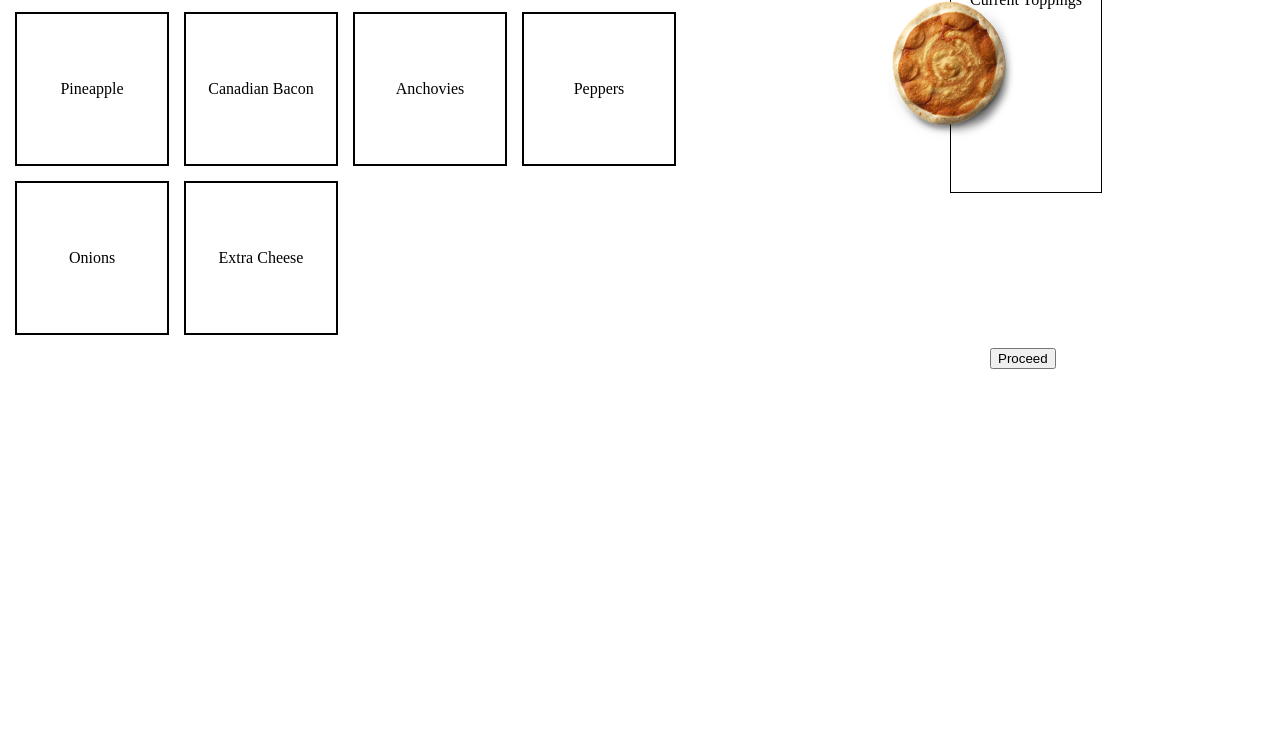
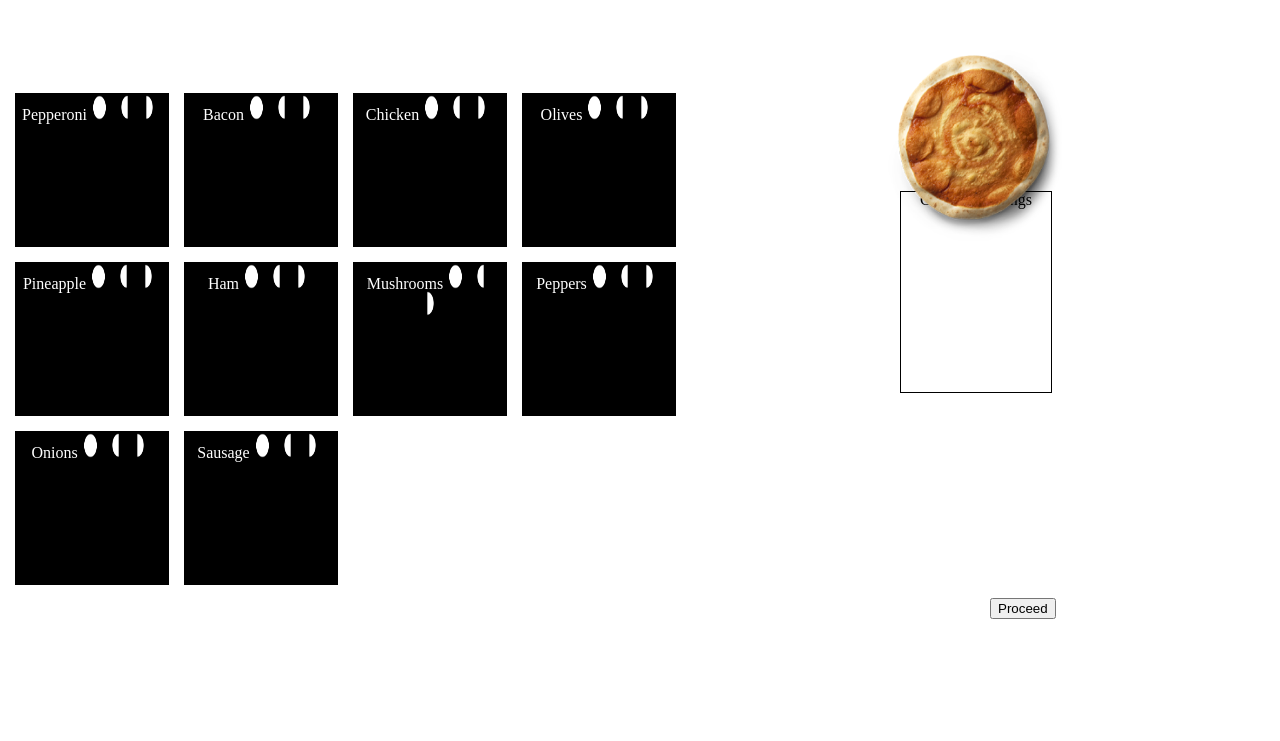
Before and after one commit to DestinyZinke/PizzaLab, a plain HTML site: page Pizza_Lab/custom.html in a window 1280 px wide. Shown: the part 59-800 px from the top of the page. Drawn offline with Linux system fonts and the light colour scheme.

Commit message:
Toppings Correctly Add

```diff
--- a/Pizza_Lab/script.js
+++ b/Pizza_Lab/script.js
@@ -1,4 +1,4 @@
-var buttonNames = ['Pepperoni', 'Bacon', 'Grilled Chicken', 'Olives', 'Pineapple', 'Canadian Bacon', 'Anchovies', 'Peppers', 'Onions', 'Extra Cheese'];
+var buttonNames = ['Pepperoni', 'Bacon', 'Chicken', 'Olives', 'Pineapple', 'Ham', 'Mushrooms', 'Peppers', 'Onions', 'Sausage'];
 var buttons = [];
 var tPrice = 0;
 var count = 0;
@@ -8,8 +8,9 @@ var pizza={
     size : "Default",
     price: 0
 }
+var side;
 
-
+"<div>"+name+'<button 1 id="'+name+'Full"/><button 2 id="'+name+'left"/>'
 
 
 function createHTML(){
@@ -169,24 +170,79 @@ function createButtonContainer(){
 
 
   function buildButton(item, index, arr){
-
-
     console.log("button " + item + " at index " + index + ' created.');
     buttons[index] = document.createElement('div');
     buttons[index].textContent = item;
+    buttons[index].style.color = "#fff";
+    buttons[index].style.backgroundColor = "#000";
+    buttons[index].innerHTML += "<img class=side_buttons src=Images/Full.png onclick='full(\""+item+"\")'><img class=side_buttons src=Images/Left.png onclick='left(\""+item+"\")''><img class=side_buttons src=Images/Right.png onclick='right(\""+item+"\")'>";
     buttons[index].setAttribute('class', 'btn');
     container.appendChild(buttons[index]);
-    buttons[index].addEventListener('click', btnClicked);
+//    buttons[index].addEventListener('click', btnClicked);
   }
 
-  function btnClicked(evt) {
-    console.log(evt.target.innerText + " clicked");
-    var temp = evt.target.innerText;
-    console.log(temp);
-    document.getElementById('toppings').innerHTML += temp + "<br><br>";
-    pizza.toppings.push(temp);
-    document.getElementById('currentPizza').innerHTML += "<img class=current_pizza_toppings src= Images/" + evt.target.innerText +"Full.png />";
+  function full(e){
+      console.log(side);
+      var tempTopping = e;
+      side = e + "Full.png";
+      var currentClass = "current_pizza_toppings";
+      if(document.getElementById(side) != undefined){
+          removeTopping(side);
+      }else if(document.getElementById(side) == undefined){
+        var t1 = e +"Left.png";
+        var t2 = e+"Right.png";
+        checkallToppings(t1, t2);
+        addTopping(side, tempTopping, currentClass);
+      }
+  }
+
+  function left(e){
+    var tempTopping = e;
+    side = e+"Left.png"
+    var currentClass = "left_pizza_toppings";
+    if(document.getElementById(side) != undefined){
+        removeTopping(side);
+    }else if(document.getElementById(side) == undefined){
+        var t1 = e +"Full.png";
+        var t2 = e+"Right.png";
+        checkallToppings(t1, t2);
+      addTopping(side, tempTopping, currentClass);
+    }
+  }
+
+  function right(e){
+    var tempTopping = e;
+      side = e+"Right.png";
+      var currentClass = "right_pizza_toppings";
+    if(document.getElementById(side) != undefined){
+        removeTopping(side);
+    }else if(document.getElementById(side) == undefined){
+        var t1 = e +"Full.png";
+        var t2 = e+"Left.png";
+        checkallToppings(t1, t2);
+        addTopping(side, tempTopping, currentClass);
+    }
+  }
+
+
+  function addTopping(e, thisTopping, currentClass) {
+    document.getElementById('toppings').innerHTML += thisTopping + "<br><br>";
+    pizza.toppings.push(thisTopping);
+    document.getElementById('currentPizza').innerHTML += "<img id=" + e + " class=" + currentClass + " src= Images/"+ e+ " />";
     checkPrice();
+  }
+
+  function checkallToppings(t1, t2){
+    if(document.getElementById(t1) != undefined){
+        removeTopping(t1);
+    }
+    if(document.getElementById(t2) != undefined){
+        removeTopping(t2);
+    }
+  }
+  function removeTopping(e){
+    var elem = document.getElementById(e);
+    elem.remove();
   }
 
   function checkPrice(){
--- a/Pizza_Lab/style.css
+++ b/Pizza_Lab/style.css
@@ -68,7 +68,7 @@ a:hover{
     margin-left: 15px;
     margin-bottom: 15px;
     text-align: center;
-    line-height: 150px;
+    line-height: 15px;
     cursor: pointer;
     user-select: none;
     float: left;
@@ -76,28 +76,55 @@ a:hover{
 
   #container{
     max-width: 775px;
-    margin-top: -350px;
+    margin-top: -300px;
     /* position: relative; */
     /* top: 125px; */
   }
 
-  .current_pizza_toppings{
+  .top_pizza_toppings{
       margin-top: 50px;
       /* position: relative; */
       /* top: 100px; */
       margin-left: 875px;
-      width: 150px;
-      height: 150px;
+      width: 200px;
+      height: 200px;
+      position: absolute;
   }
 
-  img{
-    top:0;
-    left: 0;
+  .current_pizza_toppings{
+    margin-top: 50px;
+    /* position: relative; */
+    /* top: 100px; */
+    margin-left: 875px;
+    width: 200px;
+    height: 200px;
     position: absolute;
-  }
+}
+
+  .left_pizza_toppings{
+    margin-top: 50px;
+    /* position: relative; */
+    /* top: 100px; */
+    margin-left: 875px;
+    width: 125px;
+    height: 200px;
+    position: absolute;
+}
+
+.right_pizza_toppings{
+    margin-top: 50px;
+    /* position: relative; */
+    /* top: 100px; */
+    margin-left: 935px;
+    width: 125px;
+    height: 200px;
+    position: absolute;
+}
+
 
   #topping_list{
-      margin-left: 950px;
+      margin-top: 200px;
+      margin-left: 900px;
       text-align: center;
       border: 1px solid #000;
       width: 150px;
@@ -177,3 +204,8 @@ a:hover{
     text-decoration: none;
     cursor: pointer;
 }
+
+.side_buttons{
+    width: 25px;
+    height: 25px;
+}
```
Also changed, not shown: Pizza_Lab/Images/ChickenFull.png (renamed from Pizza_Lab/Images/GrilledChickenFull.png), Pizza_Lab/Images/ChickenLeft.png (renamed from Pizza_Lab/Images/GrilledChickenLeft.png), Pizza_Lab/Images/ChickenRight.png (renamed from Pizza_Lab/Images/GrilledChickenRight.png), Pizza_Lab/Images/Full.png (renamed from Pizza_Lab/Images/ToppingPlacement-01.png), Pizza_Lab/Images/Left.png (renamed from Pizza_Lab/Images/ToppingPlacement-03.png), Pizza_Lab/Images/PeppersFull.png (renamed from Pizza_Lab/Images/BananaPeppersFull.png), Pizza_Lab/Images/Right.png (renamed from Pizza_Lab/Images/ToppingPlacement-02.png).
